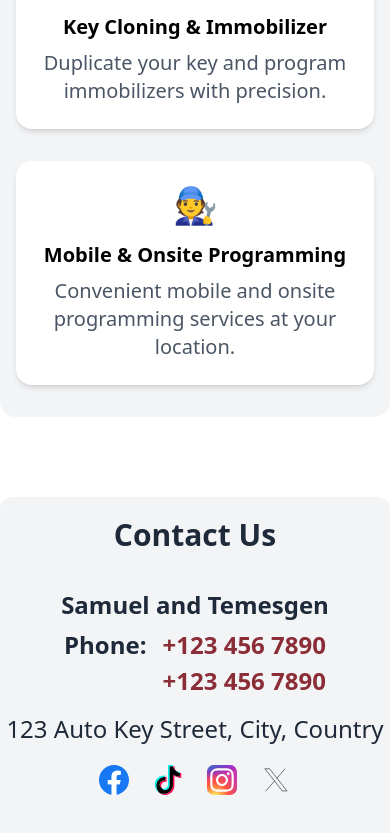
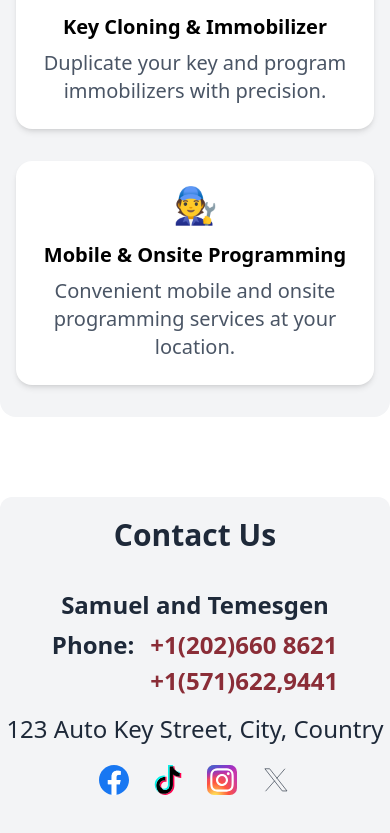
Before and after one commit to Habtamu-Dires/solution-auto-key, an Angular app: page / in a window 390 px wide. Shown: the part 1831-2664 px from the top of the page. Built offline with nearby package versions, Linux system fonts and the light colour scheme; a web font is replaced by a local one.

Commit message:
phoneNumber-update-on-footer

```diff
--- a/src/app/components/footer/footer.component.html
+++ b/src/app/components/footer/footer.component.html
@@ -9,8 +9,8 @@
             <div class="font-bold flex justify-evenly gap-4">
                 <p>Phone:</p>
                 <div class="flex flex-col gap-1 text-red font-semibold">
-                    <p>+123 456 7890</p>
-                    <p>+123 456 7890</p>
+                    <p>+1(202)660 8621</p>
+                    <p>+1(571)622,9441</p>
                 </div>
             </div>
             <p class="mt-2">123 Auto Key Street, City, Country</p>
```
Also changed, not shown: 5 other files (tests, documents, lock files or other folders).
